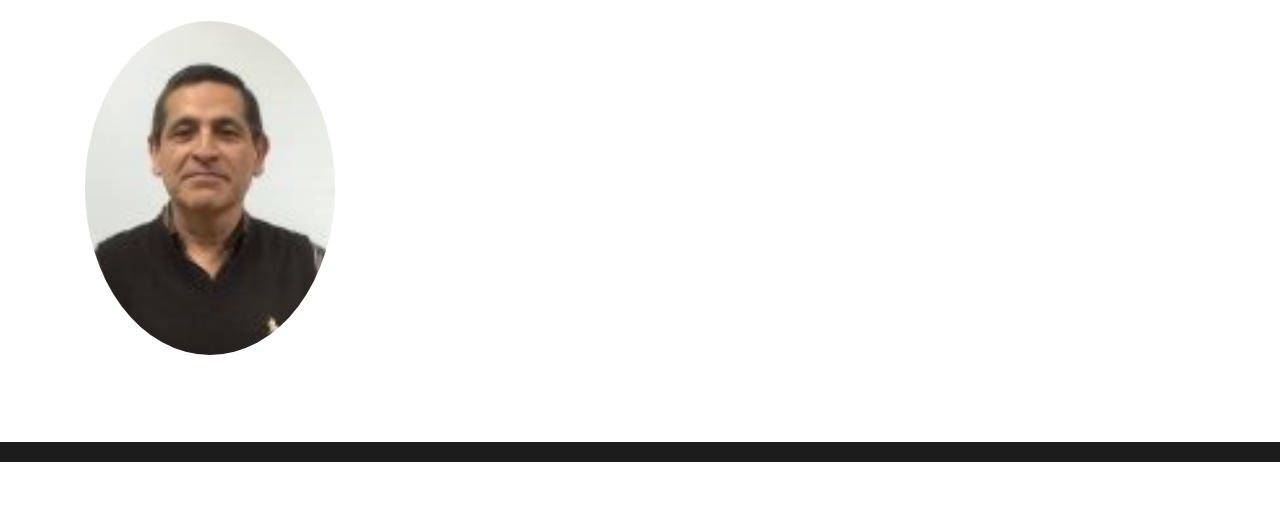
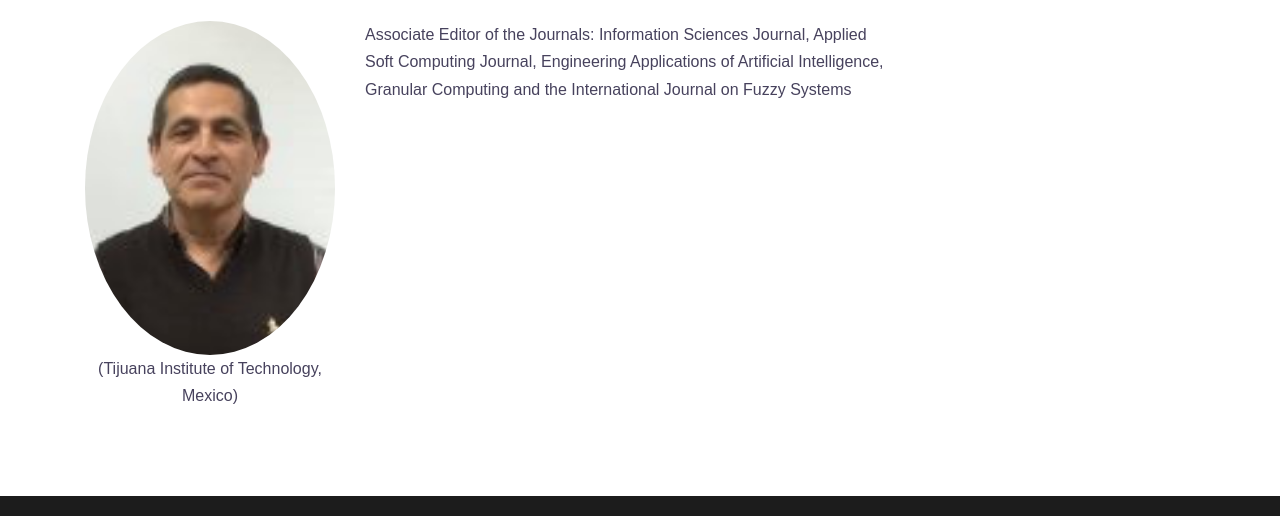
Before and after one commit to asishtech/ICCSMM, a plain HTML site: page Prof Oscar Castillo.html in a window 1280 px wide. Shown: the part 408-924 px from the top of the page. Before the commit the page ends 870 px from the top, so only its background shows below. Drawn offline with Linux system fonts and the light colour scheme; a web font is replaced by a local one.

Commit message:
Update Prof Oscar Castillo.html

```diff
--- a/Prof Oscar Castillo.html
+++ b/Prof Oscar Castillo.html
@@ -388,10 +388,10 @@
 								</h3>
 								<div class="row">
 									<div class="col-lg-3">
-										<center><img src= "/style/images/Prof Oscar Castillo.avif" class="img-circle"  height="400" width="400" alt="image"></center>
+										<center><img src= "/style/images/Prof Oscar Castillo.avif" class="img-circle"  height="400" width="400" alt="image"><br>(Tijuana Institute of Technology, Mexico)</center>
 									  </div>
 									<div class="col-sm-6">
-
+										<p>Associate Editor of the Journals: Information Sciences Journal, Applied Soft Computing Journal, Engineering Applications of Artificial Intelligence, Granular Computing and the International Journal on Fuzzy Systems </p>
 									</div>
 								</div>
 								&nbsp;
```
